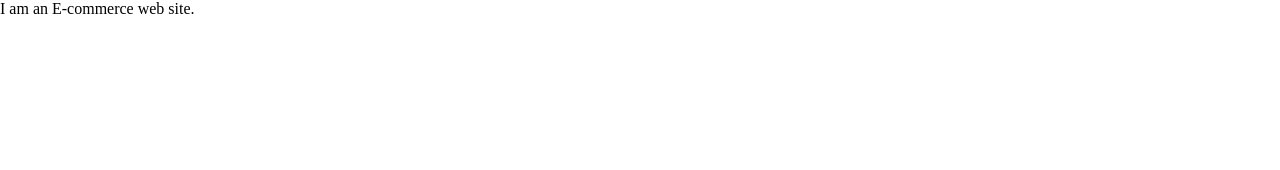
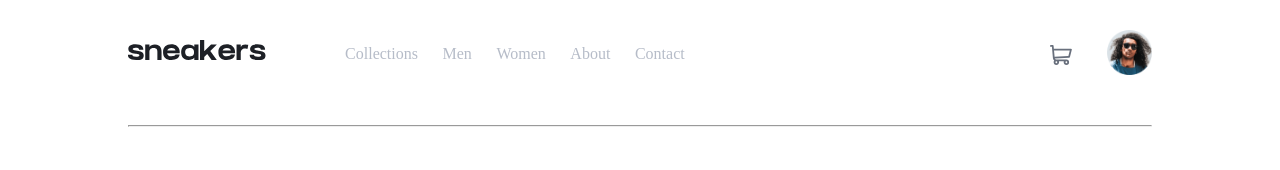
Before and after one commit to hikmatullah-mohammadi/e-commerce-product-page, a React app: page / in a window 1280 px wide. Built offline with nearby package versions, Linux system fonts and the light colour scheme.

Commit message:
designed the header...

```diff
--- a/public/style/index.scss
+++ b/public/style/index.scss
@@ -16,4 +16,50 @@ $neutral-color : (
   margin: 0;
   padding: 0;
   box-sizing: border-box;
+  font-size: 16px;
 }
+
+button {
+  border: none;
+  background-color: inherit;
+}
+body {
+  padding: 0 10%;
+  header {
+    margin: 40px 0;
+    display: grid;
+    grid-template-columns: 20% 60% 20%;
+    nav {
+      ul {
+        li {
+          display: inline;
+          .nav-link {
+            display: inline-block;
+            color: map-get($map: $neutral-color, $key: grayish-blue);
+            text-decoration: none;
+            margin: 0 2%;
+            padding: 5px 0;
+          }
+        }
+      }
+    }
+    .user {
+      margin-top: -10px;
+      place-self: end;
+      width: 100%;
+      .btn-cart {
+        margin-top: 15px;
+        margin-left: 50%;
+      }
+      .avatar {
+        float: right;
+        width: 45px;
+      }
+    }
+    hr {
+      margin-top: 50px;
+      margin-bottom: 40px;
+      grid-column: 1/4;
+    }
+  }
+}
--- a/src/MyApp.js
+++ b/src/MyApp.js
@@ -1,8 +1,12 @@
+import Header from './components/Header'
+import Main from'./components/Main'
+
 const MyApp = () => {
   return (
-    <main>
-      I am an E-commerce web site.
-    </main>
+    <>
+      <Header />
+      {/* <Main /> */}
+    </>
   )
 }
 
--- /dev/null
+++ b/src/components/Header.js
@@ -0,0 +1,24 @@
+
+const Header = () => {
+  return (
+    <header>
+      <span className="logo"><img src="./images/logo.svg" alt="sneakers"/></span>
+      <nav>
+        <ul>
+          <li><a href="#!" className="nav-link">Collections</a></li>
+          <li><a href="#!" className="nav-link">Men</a></li>
+          <li><a href="#!" className="nav-link">Women</a></li>
+          <li><a href="#!" className="nav-link">About</a></li>
+          <li><a href="#!" className="nav-link">Contact</a></li>
+        </ul>
+      </nav>
+      <div className="user">
+        <button className="btn-cart"><img src="./images/icon-cart.svg" alt="cart" /></button>
+        <img className="avatar" src="./images/image-avatar.png" alt="avatar" />
+      </div>
+      <hr />
+    </header>
+  )
+}
+
+export default Header
--- /dev/null
+++ b/src/components/Images.js
@@ -0,0 +1,23 @@
+import { useState } from "react"
+
+const Images = () => {
+  const [displiedImage, setImage] = useState('1')
+  const handleClick = e => {
+    setImage(e.target.id)
+  }
+  return (
+    <div className="images">
+      <div className="display">
+        <img src={"./images/image-product-"+displiedImage+".jpg"} alt=""/>
+      </div>
+      <ul className="thumbnails">
+        <li className="selected"><img src="./images/image-product-1-thumbnail.jpg" alt="" id="1" onClick={ handleClick } /></li>
+        <li><img src="./images/image-product-2-thumbnail.jpg" alt="" id="2" onClick={ handleClick } /></li>
+        <li><img src="./images/image-product-3-thumbnail.jpg" alt="" id="3" onClick={ handleClick } /></li>
+        <li><img src="./images/image-product-4-thumbnail.jpg" alt="" id="4" onClick={ handleClick } /></li>
+      </ul>
+    </div>
+  )
+}
+
+export default Images
--- /dev/null
+++ b/src/components/Main.js
@@ -0,0 +1,13 @@
+import Images from './Images'
+import ProductInfo from './ProductInfo'
+
+const Main = () => {
+  return (
+    <main>
+      <Images />
+      <ProductInfo />
+    </main>
+  )
+}
+
+export default Main
--- /dev/null
+++ b/src/components/ProductInfo.js
@@ -0,0 +1,29 @@
+const ProductInfo = () => {
+  return (
+    <div className="product-info">
+        <p className="company">SNEAKER COMPANY</p>
+        <h3 className="product-title">Fall Limited Edition Sneakers</h3>
+        <p className="description">
+          These low-profile sneakers are your perfect casual wear companion.
+          Featuring a durable rubber outer sole, they'll withstand everything the weahter can offer.
+        </p>
+        <div className='price'>
+          <span className="current-price">$125.00 </span>
+          <span className="discount">50% </span>
+          <span className="original-price">$250.00 </span>
+        </div>
+        <div className="add-to-cart">
+          <span className="number">
+            <button className="add"><img src="./images/icon-minus.svg" alt="-"/></button>
+            <span className="number-of-product"> 0 </span>
+            <button className="remove"><img src="./images/icon-plus.svg" alt="+"/></button>
+          </span>
+          <button className="btn-add-to-cart">
+            <img src="./images/icon-cart.svg" alt="" /> Add to cart
+          </button>
+        </div>
+      </div>
+  )
+}
+
+export default ProductInfo
```
Also changed, not shown: src/components/Cart.js (added, +19 -0 lines), public/style/index.css, 1 other file.
